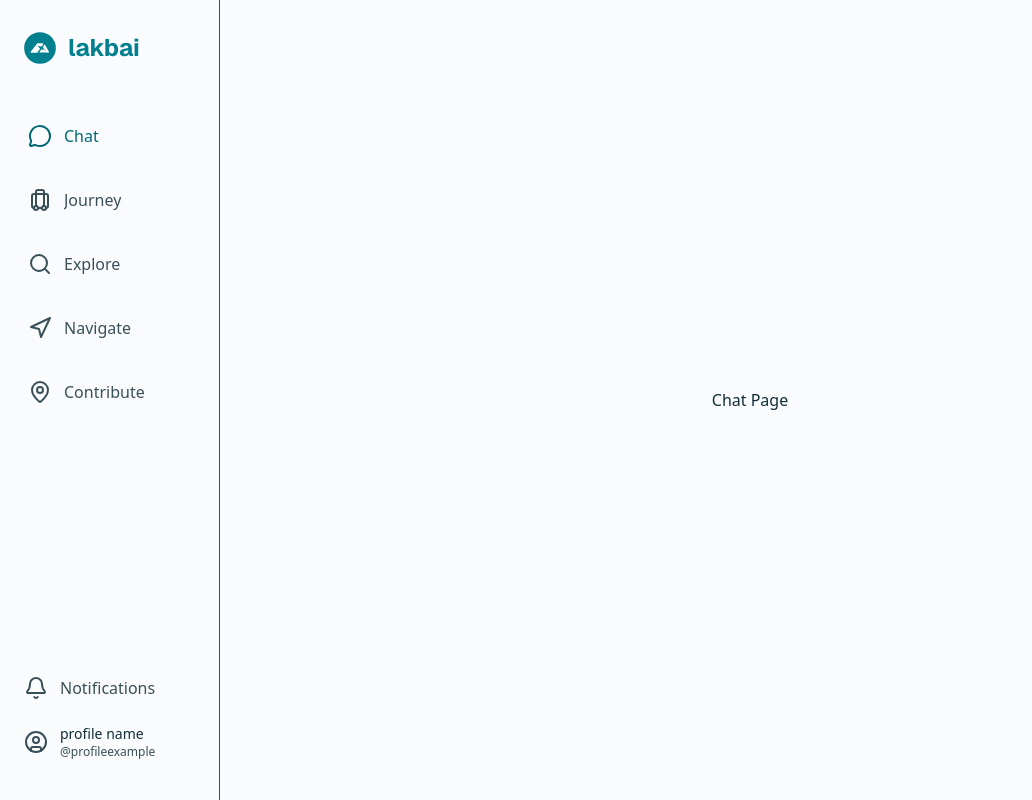
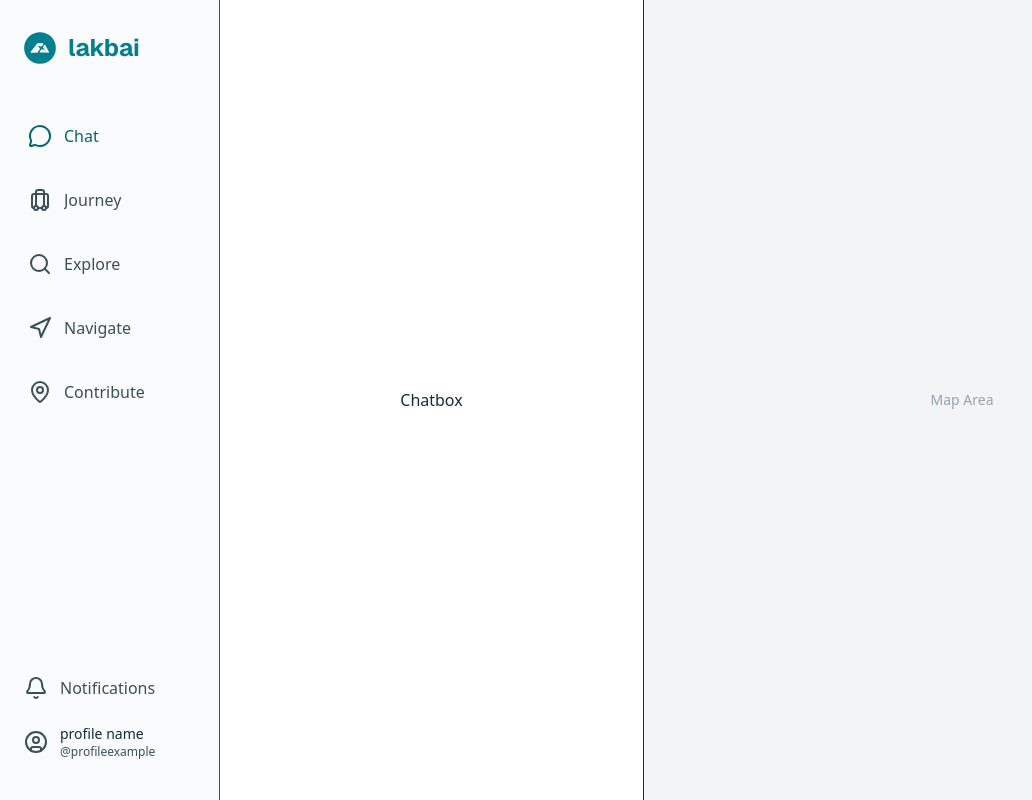
Before and after one commit to lakbai-platform/lakbai-web, a Next.js app: page /chat in a window 1280 px wide. Shown: the whole page, without its empty margins (0-1032 px from the left). Built offline with nearby package versions, Linux system fonts and the light colour scheme.

Commit message:
refactor(chat): update page.tsx layout to support Chatbox and MapArea

```diff
--- a/app/(app)/chat/page.tsx
+++ b/app/(app)/chat/page.tsx
@@ -1,5 +1,24 @@
+import Chatbox from './_components/chatbox';
+// import MapArea from "./_components/maparea"; // ← Add later
+
 export default function ChatPage() {
   return (
-    <div className='flex h-full items-center justify-center'>Chat Page</div>
+    <div className='flex h-full w-full overflow-hidden'>
+      {/* LEFT: Chatbox (40%) */}
+      <div className='h-full w-2/5 border-r bg-white'>
+        <Chatbox />
+      </div>
+
+      {/* RIGHT: MapArea (60%) */}
+      <div className='h-full w-3/5 bg-gray-100'>
+        {/* Replace this when MapArea component is created */}
+        {/* <MapArea /> */}
+
+        {/* Temporary Placeholder */}
+        <div className='flex h-full items-center justify-center text-sm text-gray-400'>
+          Map Area
+        </div>
+      </div>
+    </div>
   );
 }
```
Also changed, not shown: 1 other file (tests, documents, lock files or other folders).
